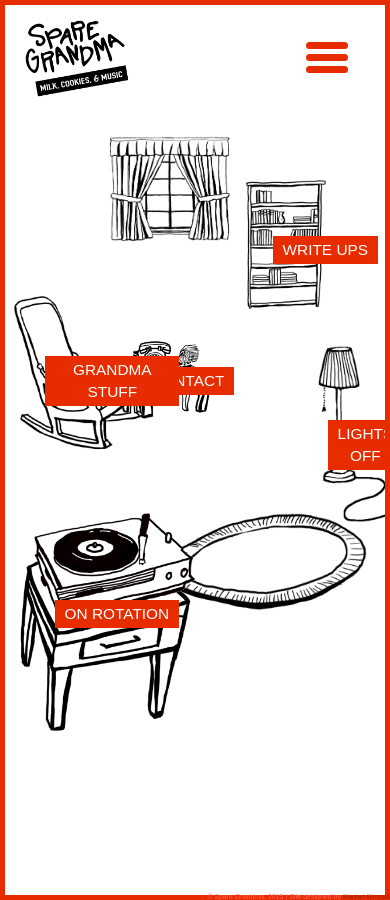
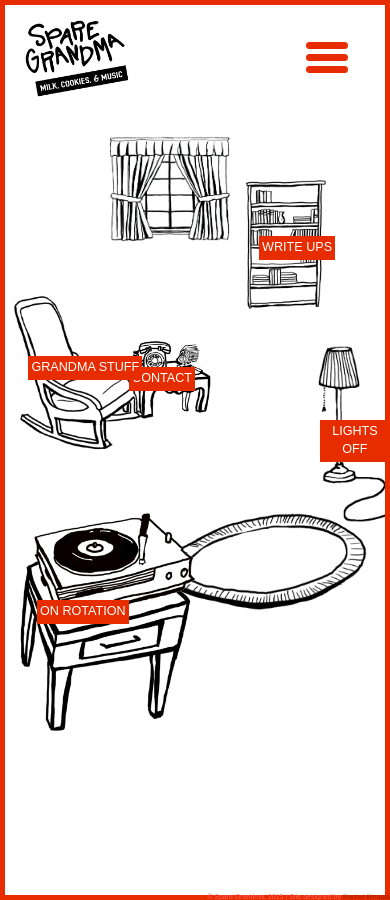
Before and after one commit to rachyrach/sparegrandma, a Jekyll site: the page built from index.html, in a window 390 px wide. Built offline with Jekyll 4.4.1, drawn with Linux system fonts in a browser that asks for light colours; Markdown is read by kramdown in place of the engine named in the settings; the list of posts is cut into pages by our own code.

Commit message:
mobile optimize
homepage

```diff
--- a/css/main.css
+++ b/css/main.css
@@ -252,7 +252,7 @@ display: block !important;
 
 
 .table {
-    top: 30%;
+    top: 20%;
     left: 30%;
 }
 
@@ -290,13 +290,13 @@ display: block !important;
     .image-title {
     position: absolute;
     top: 40%;
-    left: 20%;
+    left: 10%;
     text-align: center;
     background-color: #e72d00;
-    padding: 3px 10px !important;
+    padding: 3px !important;
     color: #fff !important;
     font-family:"fira-mono",sans-serif;
-    font-size: 1.1em;
+    font-size: .9em;
     text-decoration: none;
     text-transform: uppercase;
     cursor: pointer;
```
